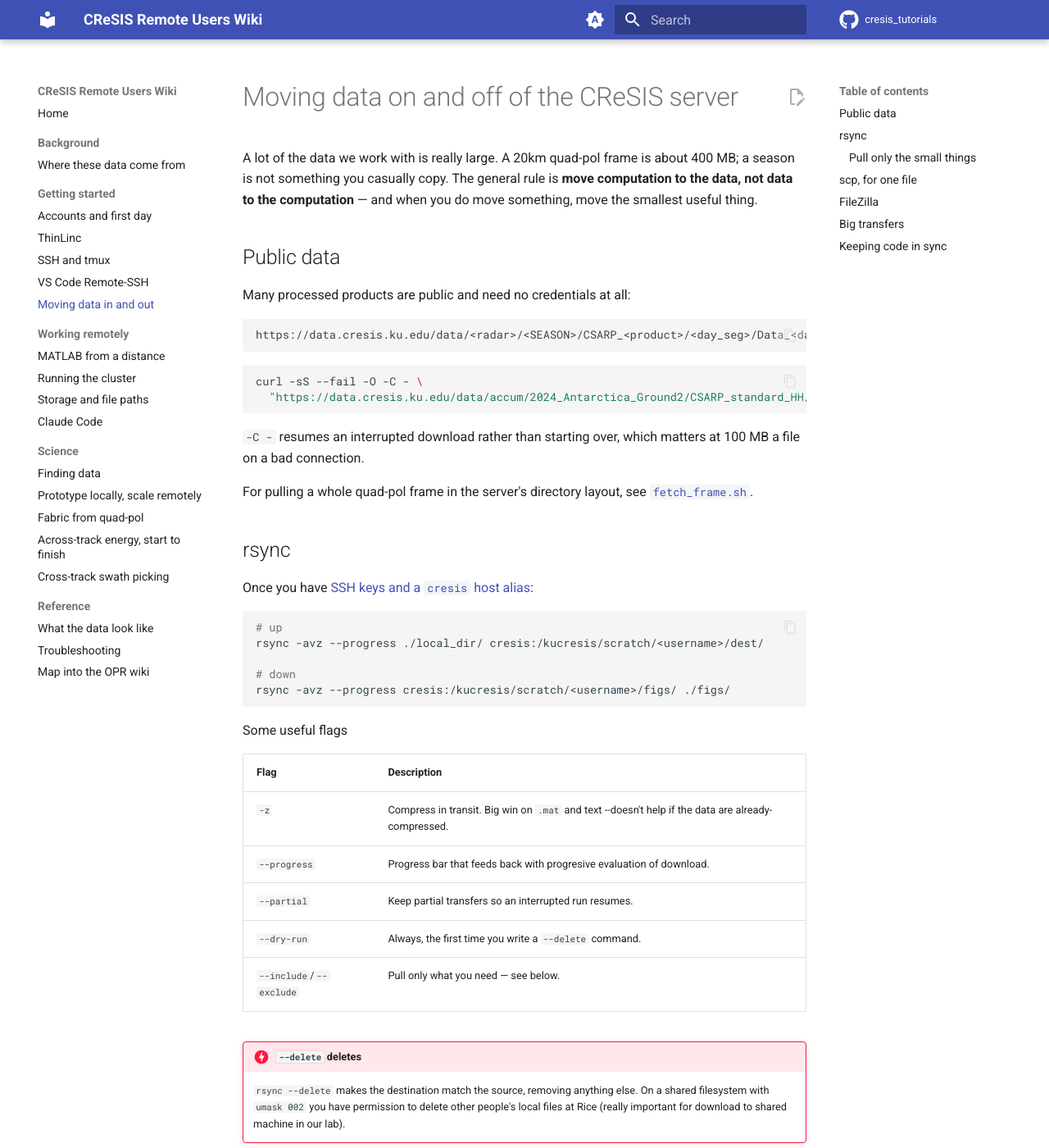
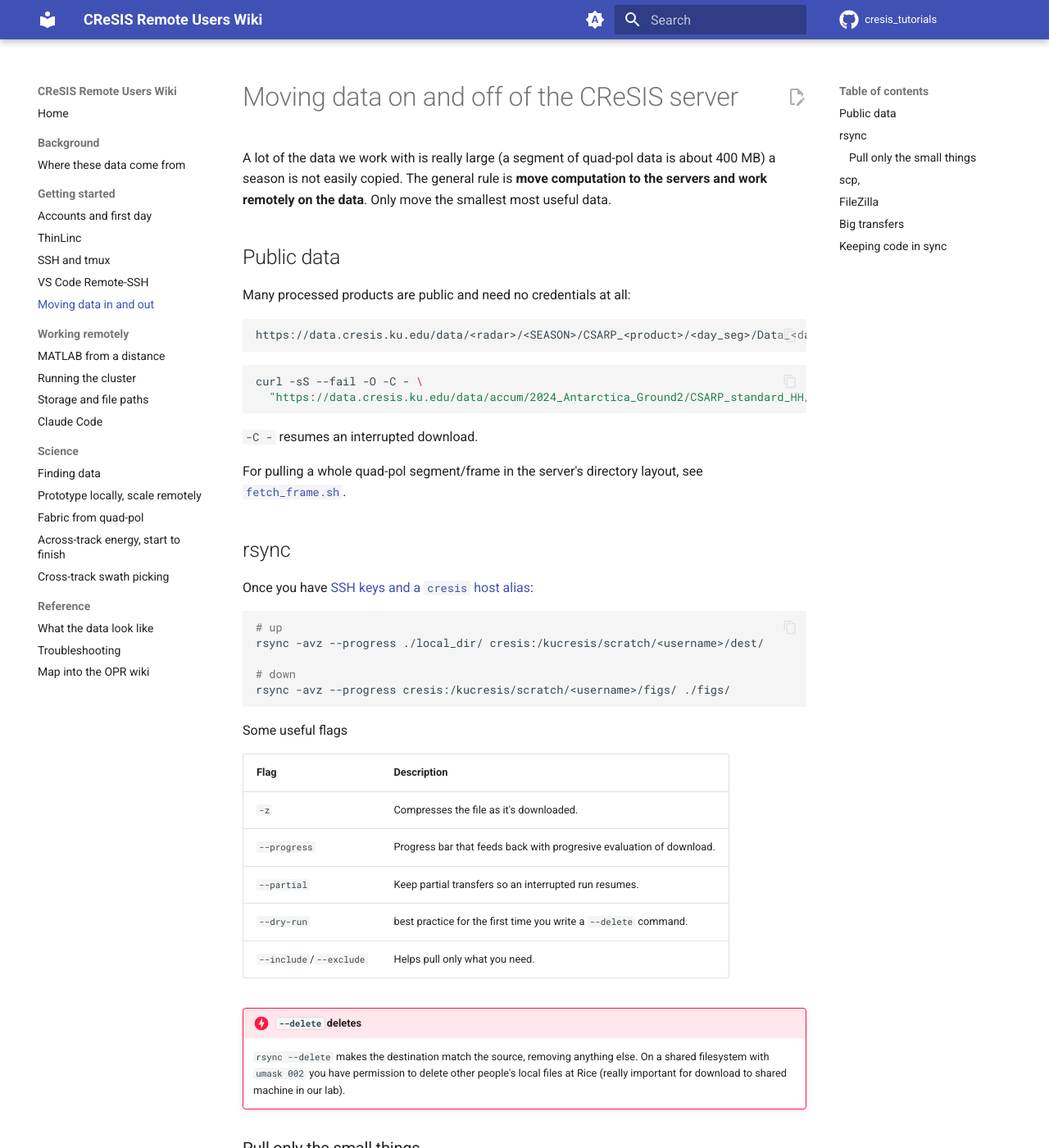
Before and after one commit to rice-glaciology/cresis_tutorials, an MkDocs documentation site: the page built from docs/getting-started/file-transfer.md, in a window 1280 px wide and 1400 px high. Shown: the whole window at 82% size. Built offline with MkDocs 1.6.1 and Material for MkDocs 9.7.7, drawn with Linux system fonts in a browser that asks for light colours; comment, search, counter and statistics services are not loaded; some of the changed text lies outside the part shown.

Commit message:
Revise file-transfer documentation for clarity
Updated language for clarity and conciseness regarding data transfer methods and best practices.

````diff
--- a/docs/getting-started/file-transfer.md
+++ b/docs/getting-started/file-transfer.md
@@ -1,8 +1,7 @@
 # Moving data on and off of the CReSIS server
 
-A lot of the data we work with is really large. A 20km quad-pol frame is about 400 MB; a season is not something you casually copy. The general rule is
-**move computation to the data, not data to the computation** — and when you do
-move something, move the smallest useful thing.
+A lot of the data we work with is really large (a segment of quad-pol data is about 400 MB) a season is not easily copied. The general rule is
+**move computation to the servers and work remotely on the data**. Only move the smallest most useful data.
 
 ## Public data
 
@@ -17,10 +16,9 @@ curl -sS --fail -O -C - \
   "https://data.cresis.ku.edu/data/accum/2024_Antarctica_Ground2/CSARP_standard_HH/20250108_02/Data_20250108_02_009.mat"
 ```
 
-`-C -` resumes an interrupted download rather than starting over, which matters
-at 100 MB a file on a bad connection.
+`-C -` resumes an interrupted download.
 
-For pulling a whole quad-pol frame in the server's directory layout, see
+For pulling a whole quad-pol segment/frame in the server's directory layout, see
 [`fetch_frame.sh`](../science/prototyping-loop.md#get-a-frame).
 
 ## rsync
@@ -39,11 +37,11 @@ Some useful flags
 
 | Flag | Description |
 |---|---|
-| `-z` | Compress in transit. Big win on `.mat` and text --doesn't help if the data are already-compressed. |
+| `-z` | Compresses the file as it's downloaded. |
 | `--progress` | Progress bar that feeds back with progresive evaluation of download. |
 | `--partial` | Keep partial transfers so an interrupted run resumes. |
-| `--dry-run` | Always, the first time you write a `--delete` command. |
-| `--include`/`--exclude` | Pull only what you need — see below. |
+| `--dry-run` | best practice for the first time you write a `--delete` command. |
+| `--include`/`--exclude` | Helps pull only what you need. |
 
 !!! danger "`--delete` deletes"
     `rsync --delete` makes the destination match the source, removing anything
@@ -60,12 +58,10 @@ rsync -avz --include='*/' --include='*.png' --exclude='*' \
   cresis:/kucresis/scratch/<username>/proj/ ./review/
 ```
 
-Reviewing a hundred frames as PNGs pulled down in one go is far faster than
-paging through them over a remote display. See
-[MATLAB from a distance](../working-remotely/matlab.md#plots) for writing
-figures headlessly.
+Reviewing a hundred frames as PNGs pulled down in one go is much faster than paging through them over a remote display.
+See [MATLAB from a distance](../working-remotely/matlab.md#plots) for writing figures headlessly.
 
-## scp, for one file
+## scp,
 
 ```bash
 scp cresis:/kucresis/scratch/<username>/figs/frame_009.png .
@@ -76,11 +72,10 @@ resumes, and it will not re-copy what is already there.
 
 ## FileZilla
 
-A GUI client, and what the OPR setup instructions recommend for people who
-would rather not use the command line. It works on Windows, macOS and Linux.
-
-Point it at your login node — host `lps3.cresis.ku.edu`, your username and
-password. Use **SFTP**, not FTP.
+A GUI client, and what the OPR setup instructions recommend for people who would rather not use the command line.
+It works on Windows, macOS and Linux.
+Point it at your login node — host `lps3.cresis.ku.edu`, your username and password.
+Use **SFTP**, not FTP.
 
 ## Big transfers
 
````
Also changed, not shown: other parts of docs/getting-started/file-transfer.md (+2 -4 lines).
